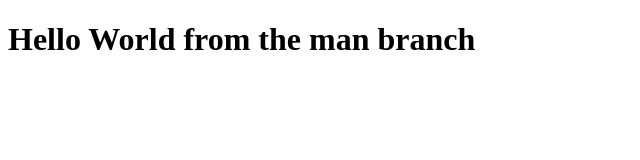
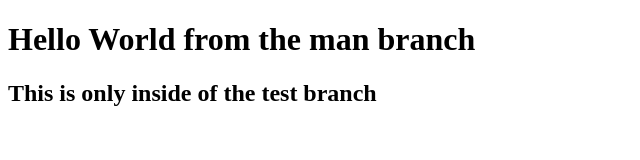
Before and after one commit to CodingTemple/Github-Test-Branches, a plain HTML site: page index.html in a window 1280 px wide. Shown: the whole page, without its empty margins (0-640 px from the left). Drawn offline with Linux system fonts and the light colour scheme.

Commit message:
Test branch commit -- Locally

```diff
--- a/index.html
+++ b/index.html
@@ -7,5 +7,6 @@
 </head>
 <body>
     <h1>Hello World from the man branch</h1>
+    <h2>This is only inside of the test branch</h2>
 </body>
 </html>
```
